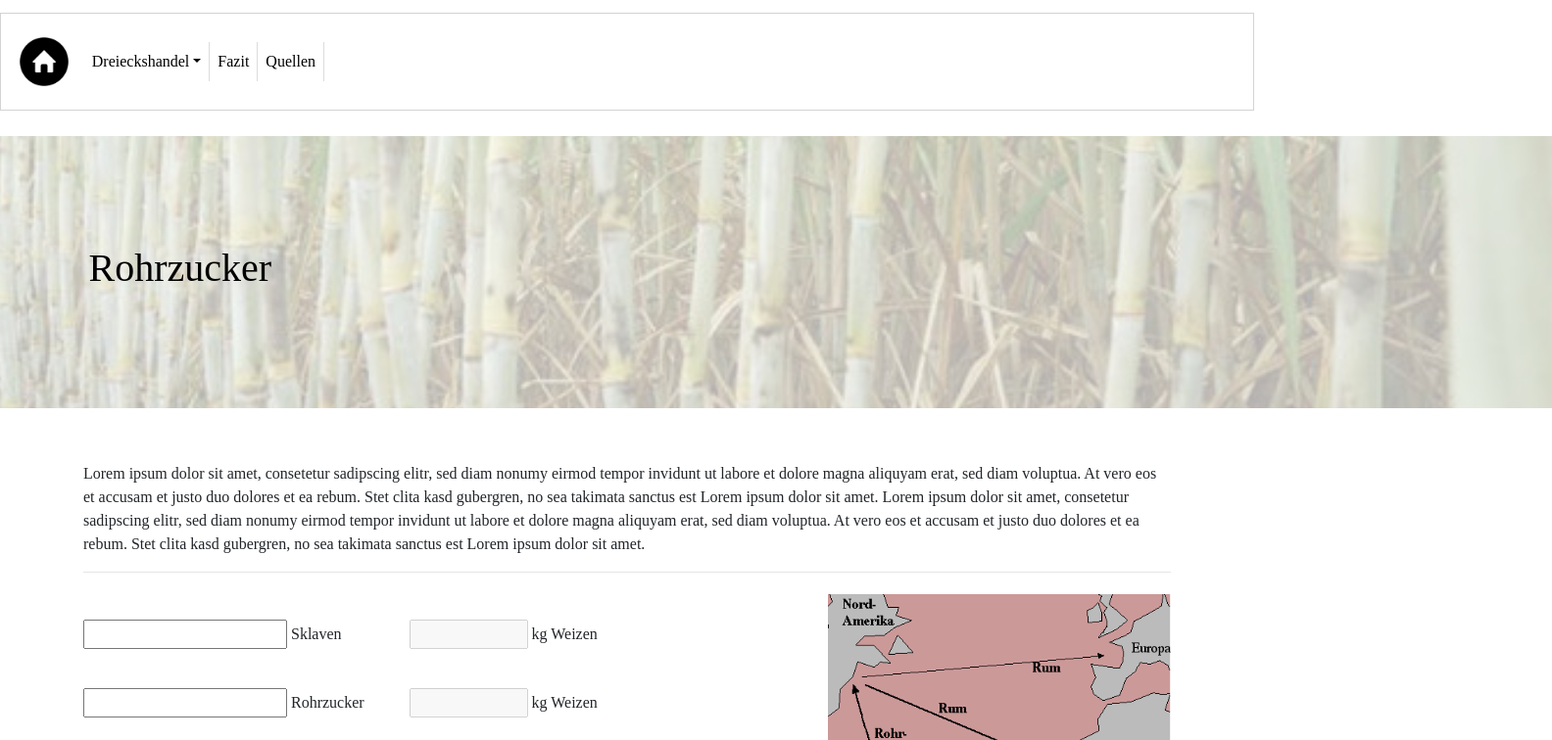
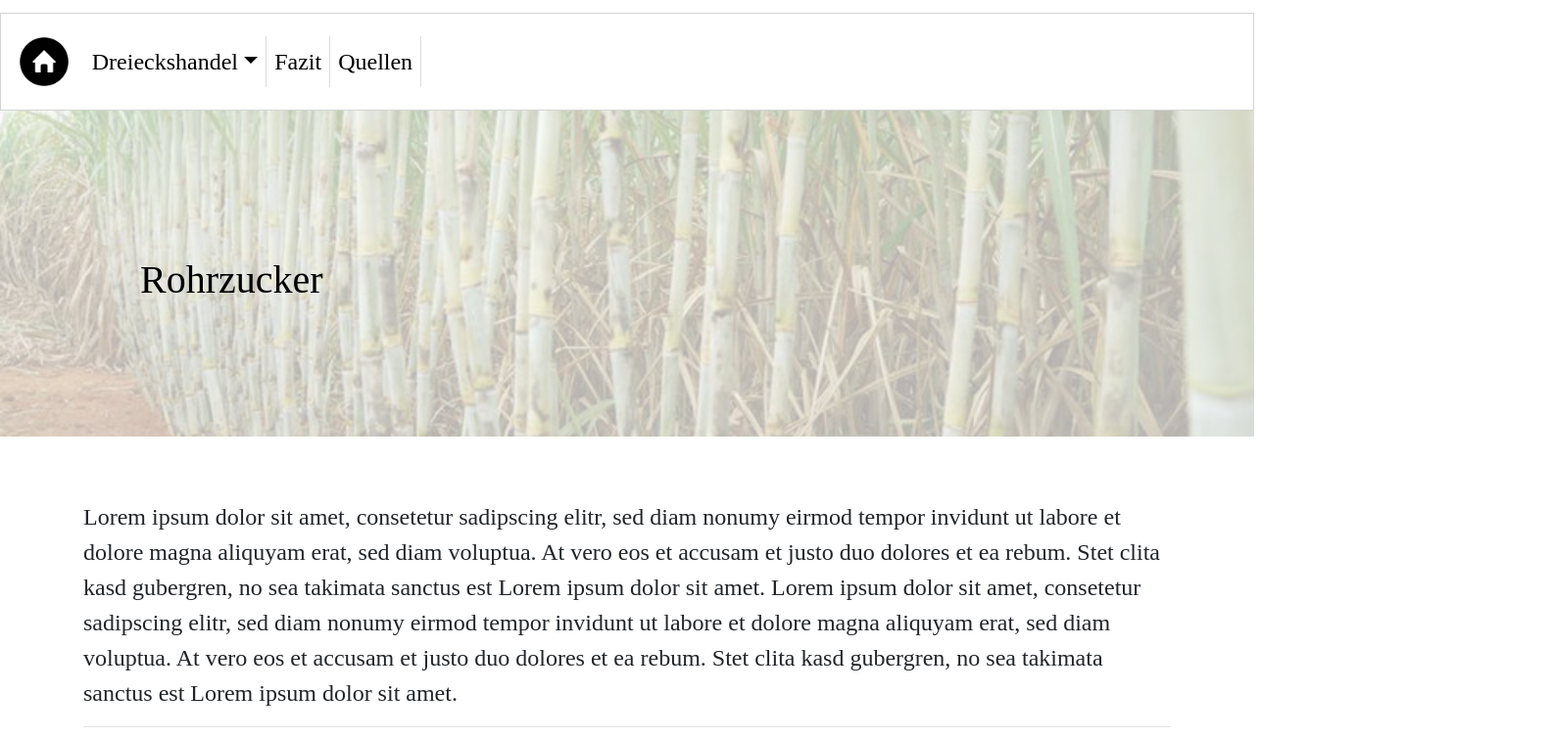
Before and after one commit to miagudelj/Dreieckshandel, a plain HTML site: page rz.html in a window 1280 px wide. Shown: the top 756 px of the page at 98% size, 1584 px wide, since content can reach past the window. Drawn offline with nearby package versions, Linux system fonts and the light colour scheme; a web font is replaced by a local one.

Commit message:
Add files via upload
edit title layout

```diff
--- a/rz.html
+++ b/rz.html
@@ -65,12 +65,14 @@
 			</nav>
 		</header>
 		<content>
-			<div class="container">
-				<div class="hg">
+			<div class="hg">
+				<div class="container">
 					<div class="layer">
 						<h1>Rohrzucker</h1>
 					</div>
 				</div>
+			</div>
+			<div class="container">
 				<div>
 					<p>
 						Lorem ipsum dolor sit amet, consetetur sadipscing elitr, sed diam nonumy eirmod tempor invidunt ut labore et dolore magna aliquyam erat, sed diam voluptua. At vero eos et accusam et justo duo dolores et ea rebum. Stet clita kasd gubergren, no sea takimata sanctus est Lorem ipsum dolor sit amet. Lorem ipsum dolor sit amet, consetetur sadipscing elitr, sed diam nonumy eirmod tempor invidunt ut labore et dolore magna aliquyam erat, sed diam voluptua. At vero eos et accusam et justo duo dolores et ea rebum. Stet clita kasd gubergren, no sea takimata sanctus est Lorem ipsum dolor sit amet.
--- a/style.css
+++ b/style.css
@@ -4,6 +4,7 @@
 
 body {
 	font-family: Bookman !important;
+	font-size: x-large !important;
 	color: black;
 }
 
@@ -73,9 +74,7 @@ img {
 	background-size: cover;
 	background-position: center;
 	position: relative;
-	margin-left: -35% !important;
-	margin-right: -35% !important;
-	margin-bottom: 5% !important;
+	margin-bottom: 5%;
 }
 .hg:before	{
 	content: '';
@@ -88,8 +87,6 @@ img {
 }
 
 .layer h1 {
-	margin-left: 17% !important;
-	margin-right: 17% !important;
 	color: black;
 	position: relative;
 }
```
Also changed, not shown: bw.html (+4 -2 lines), fazit.html (+5 -2 lines), index.html (+4 -2 lines), quellen.html (+5 -2 lines).
